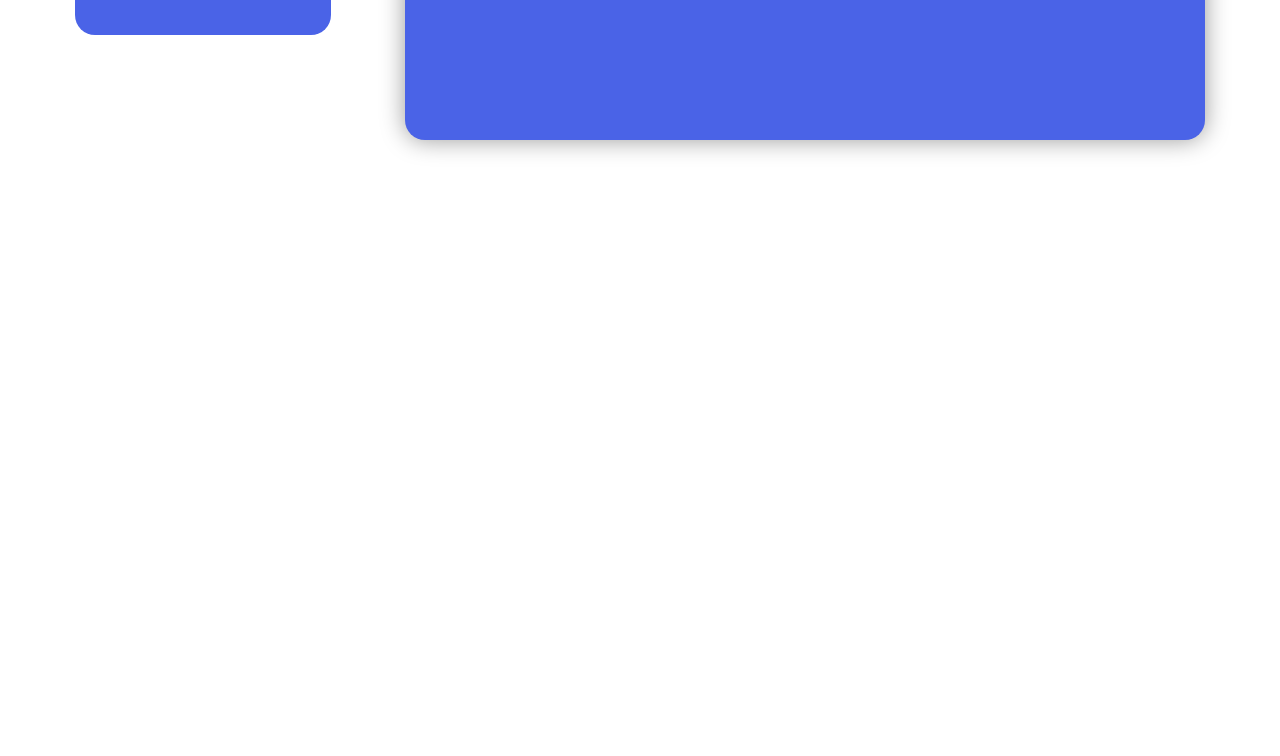
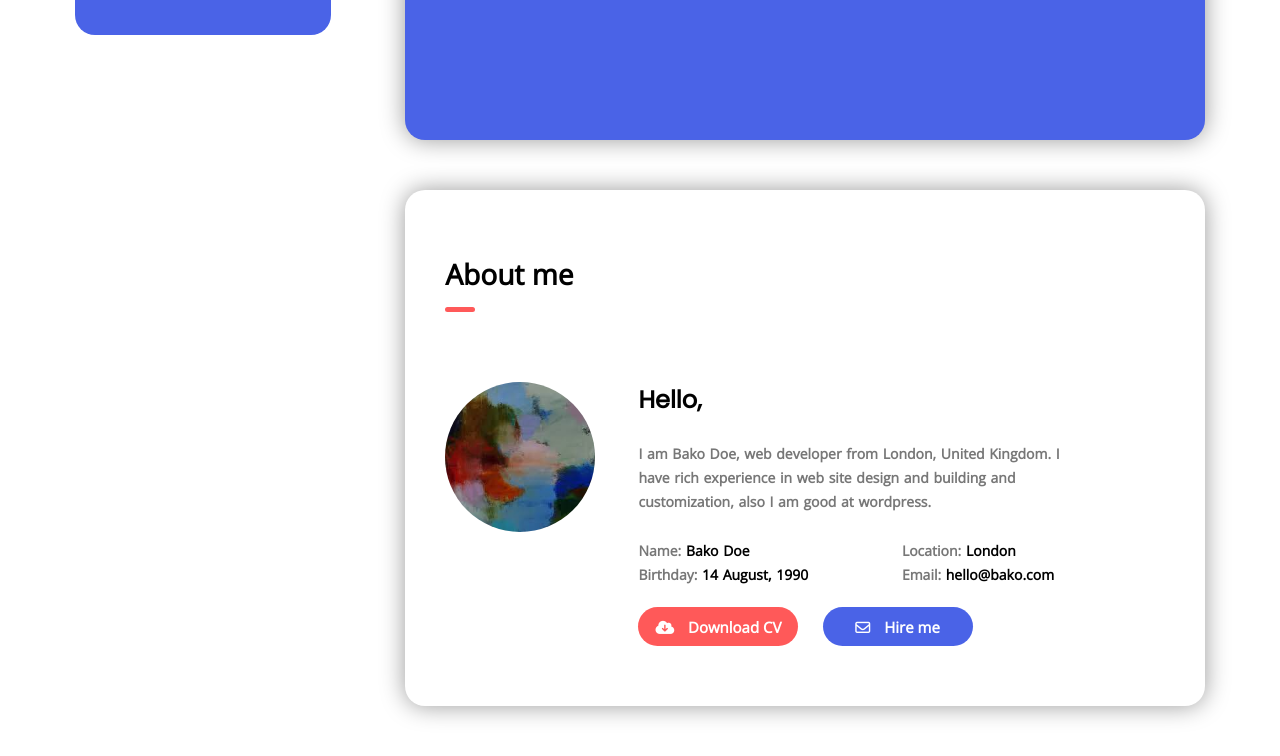
Before and after one commit to BVNguyenAn/BVNguyenAn.github.io, a plain HTML site: page index.html in a window 1280 px wide. Shown: the part 575-1331 px from the top of the page. Before the commit the page ends 800 px from the top, so only its background shows below. Drawn offline with nearby package versions, Linux system fonts and the light colour scheme.

Commit message:
finish second box

```diff
--- a/asset/css/style.css
+++ b/asset/css/style.css
@@ -215,3 +215,100 @@
     background-color: white;
     color:black ;
 }
+.boxes .box-second{
+    background-color: white;
+}
+.box-second .box2{
+    padding: 65px 40px 60px;
+}
+.infomation{
+    display: flex;
+}
+.about{
+    font-size: 24px;
+    font-family: 'Poppins', sans-serif;
+    color: black;
+    width: 100%;
+}
+.about:after {
+    content: "";
+    background-color: #ff5959;
+    border-radius: 25px;
+    display: block;
+    height: 5px;
+    width: 30px;
+    margin-top: 14px;
+    margin-bottom: 70px;
+}
+.second-avatar{
+    width: 28%;
+}
+.second-avatar img{
+    width: 150px;
+    height: 150px;
+    border-radius: 50%;
+}
+.infomation .info .hello {
+    font-size: 24px;
+    font-family: 'Poppins', sans-serif;
+    font-weight: bold;
+    margin-bottom: 25px;
+}
+.info{
+    width: 550px;
+}
+.info .introduce {
+    margin-bottom: 25px;
+}
+.info p{
+    width: 85%;
+    font-size: 14px;
+    color: #777777;
+    word-spacing: 1px;
+    font-family: 'Open Sans', sans-serif;
+    font-weight: bold;
+    line-height: 24px;
+}
+.info p span {
+    color: #000000;
+    font-weight: 600;
+}
+.NBLE {
+    display: flex;
+    margin-bottom: 20px;
+}
+.NBLE .name-birth,.NBLE .mail-location{
+    width: 50%;
+}
+.button #downloadbtn{
+    height: 39px;
+    width: 160px;
+    background-color: #FF5959;
+    border-radius: 30px;
+    text-align: center;
+    border: none;
+    transition: all 0.5s;
+    color: white;
+    cursor: pointer;
+    font-weight: 600;
+    font-size: 15px;
+}
+.button #hirebtn2 {
+    height: 39px;
+    width: 150px;
+    border-radius: 30px;
+    background-color: #4A63E7;
+    border: none;
+    color: white;
+    font-weight: 600;
+    font-size: 15px;
+    margin-left: 20px;
+}
+.button #downloadbtn i{
+    font-size: 15px;
+    margin-right: 10px;
+}
+.button #hirebtn2 i{
+    font-size: 15px;
+    margin-right: 10px;
+}
--- a/index.html
+++ b/index.html
@@ -102,6 +102,45 @@
                 </div>
                 </div>
             </div>
+            <div class="box box-second" id="box2">
+                <div class="box2">
+                    <div class="about">
+                        <h3>About me</h3>
+                    </div>
+                    <div class="infomation">
+                        <div class="second-avatar">
+                            <img src="/asset/image/download.jpg">
+                        </div>
+                        <div class="info">
+                            <h2 class="hello">Hello, </h2>
+                            <p class="introduce">I am Bako Doe, web developer from London, United Kingdom. I have rich experience in web site design and building and customization, also I am good at wordpress.</p>
+                            <div class="NBLE">
+                                <div class="name-birth">
+                                    <p class="name">
+                                    Name: <span>Bako Doe</span>
+                                    </p>
+                                    <p class="birth">
+                                    Birthday: <span>14 August, 1990</span>
+                                    </p>
+                             </div>
+                                <div class="mail-location">
+                                    <p class="location">
+                                        Location: <span>London</span>
+                                    </p>
+                                    <p class="mail">
+                                        Email: <span>hello@bako.com</span>
+                                    </p>
+                                </div>
+                            </div>
+                            <div class="button">
+                                <button type="button" id="downloadbtn"><i class="fas fa-cloud-download-alt" aria-hidden="true"></i> Download CV</button>
+                                <button type="button" id="hirebtn2"><i class="far fa-envelope" aria-hidden="true"></i> Hire me</button>
+                            </div>
+                        </div>
+
+                    </div>
+                </div>
+            </div>
         </div>
     </div>
 
```
